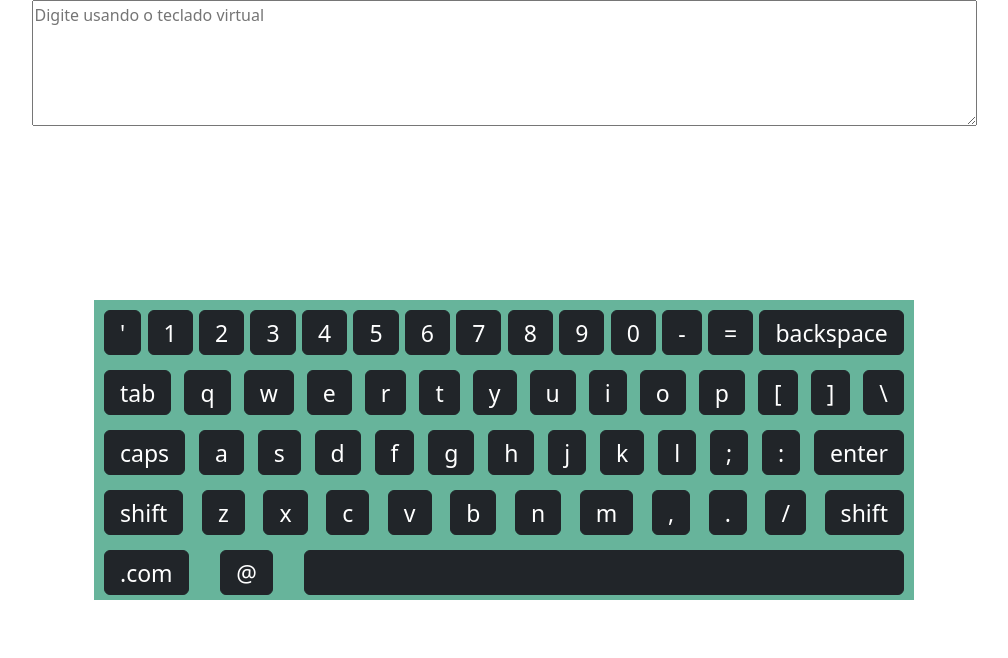
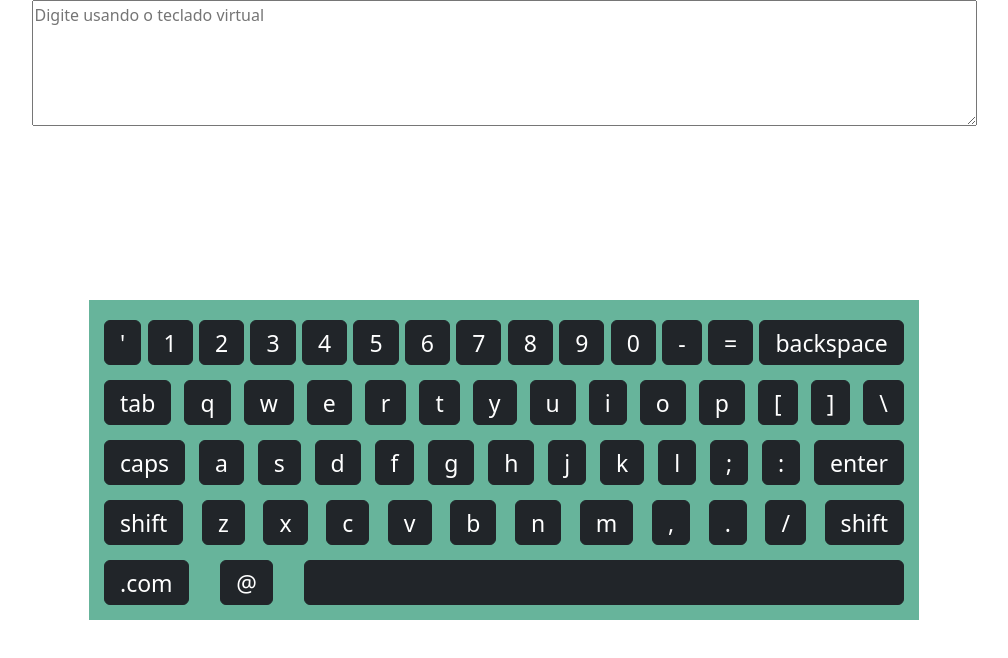
Before and after one commit to AllexThiagoSR/virtualKeyboard, a plain HTML site: page index.html in a window 1280 px wide. Shown: the whole page, without its empty margins (136-1144 px from the left). Drawn offline with nearby package versions, Linux system fonts and the light colour scheme.

Commit message:
Modificando um pouco o css

```diff
--- a/style.css
+++ b/style.css
@@ -5,8 +5,8 @@
   align-items: center;
   justify-content: center;
   top: 300px;
-  width: 820px;
-  height: 300px;
+  width: 830px;
+  height: 320px;
   background-color: #67b49b;
 }
 
```
